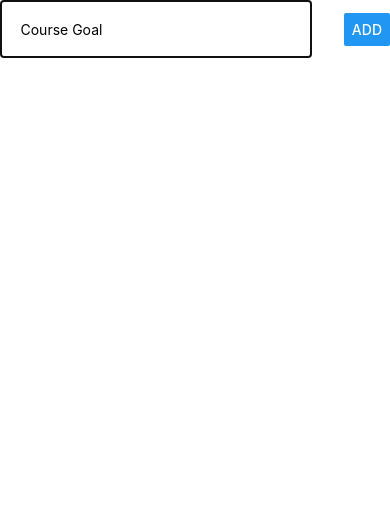
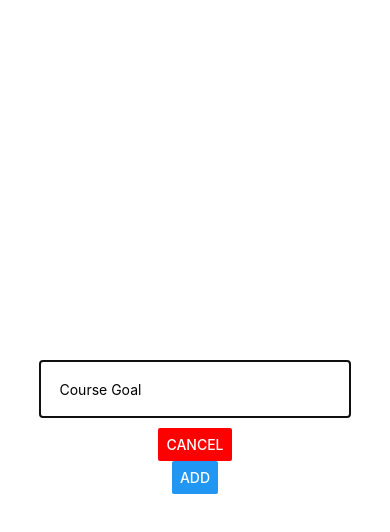
Before and after one commit to JasJohn3/react-native-complete-guide, a React Native app: screen / in a window 390 px wide. Both pictures are taken after a click on the button "ADD NEW OBJECTIVE". Shown: the top 532 px of the page. Built offline with nearby package versions, Linux system fonts and the light colour scheme.

Commit message:
Cancel Button Added

```diff
--- a/App.js
+++ b/App.js
@@ -15,23 +15,24 @@ export default function App() {
   {
     setCourseGoals(currentGoals =>[...currentGoals,
       {id: Math.random().toString(), value: goalTitle}]);
-  }
+      setIsAddMode(false);
+  };
   //A function which searches for the ID of an element and removes the element if the ID matches the Input ID from the user
   const removeGoalHandler = goalID =>{
     setCourseGoals(currentGoals =>{
       return currentGoals.filter((goal) => goal.id !== goalID);
     })
+  };
+
+  const  cancelGoalAdditionHandler = () =>
+  {
+    setIsAddMode(false);
   }
-  // const setIsAddMode = () =>
-  // {
-  //   return true;
-  // }
-
 
   return (
     <View style={styles.screen}>
       <Button title="Add New Objective" onPress={() =>setIsAddMode(true)}/>
-      <GoalInput visible={isAddMode} onAddGoal={addGoalHandler}/>
+      <GoalInput visible={isAddMode} onAddGoal={addGoalHandler} onCancel={cancelGoalAdditionHandler}/>
       <View>
         <FlatList keyExtractor={(item, index)=> item.id} data = {courseGoals} renderItem = {itemData => <GoalItem id = {itemData.item.id} onDelete={removeGoalHandler} title={itemData.item.value} />} />
     </View>
--- a/components/GoalInput.js
+++ b/components/GoalInput.js
@@ -10,21 +10,26 @@ const GoalInput = props =>{
     setEnteredGoal(enteredText);
   }
 
-
+const addGoalHandler = () =>
+{
+  props.onAddGoal(enteredGoal);
+  setEnteredGoal('');
+}
     return (
       <Modal visible={props.visible} animationType= "slide">
         <View style={styles.inputContainer} >
         {/* onChangeText detects user input. The goalInputHandler is a function, but the function call is exluded allowing react to detect on event instead. */}
         <TextInput placeholder="Course Goal" style={styles.input} onChangeText={goalInputHandler} value={enteredGoal} />
-        <Button title="ADD" onPress={props.onAddGoal.bind(this,enteredGoal)}/>
+        <Button title="CANCEL" color= "red" onPress={props.onCancel}/>
+        <Button title="ADD" onPress={addGoalHandler}/>
       </View>
       </Modal>
     );
 };
 
 const styles = StyleSheet.create({
-    inputContainer: { flexDirection: 'row', justifyContent: 'space-between', alignItems: "center"},
-    input: { borderColor: 'black', borderWidth: 1, padding: '5%', width: '80%' }
+    inputContainer: {flex: 1, justifyContent: 'center', alignItems: "center"},
+    input: { borderColor: 'black', borderWidth: 1, padding: '5%', width: '80%', margin: 10 }
 });
 
 export default GoalInput;
```
